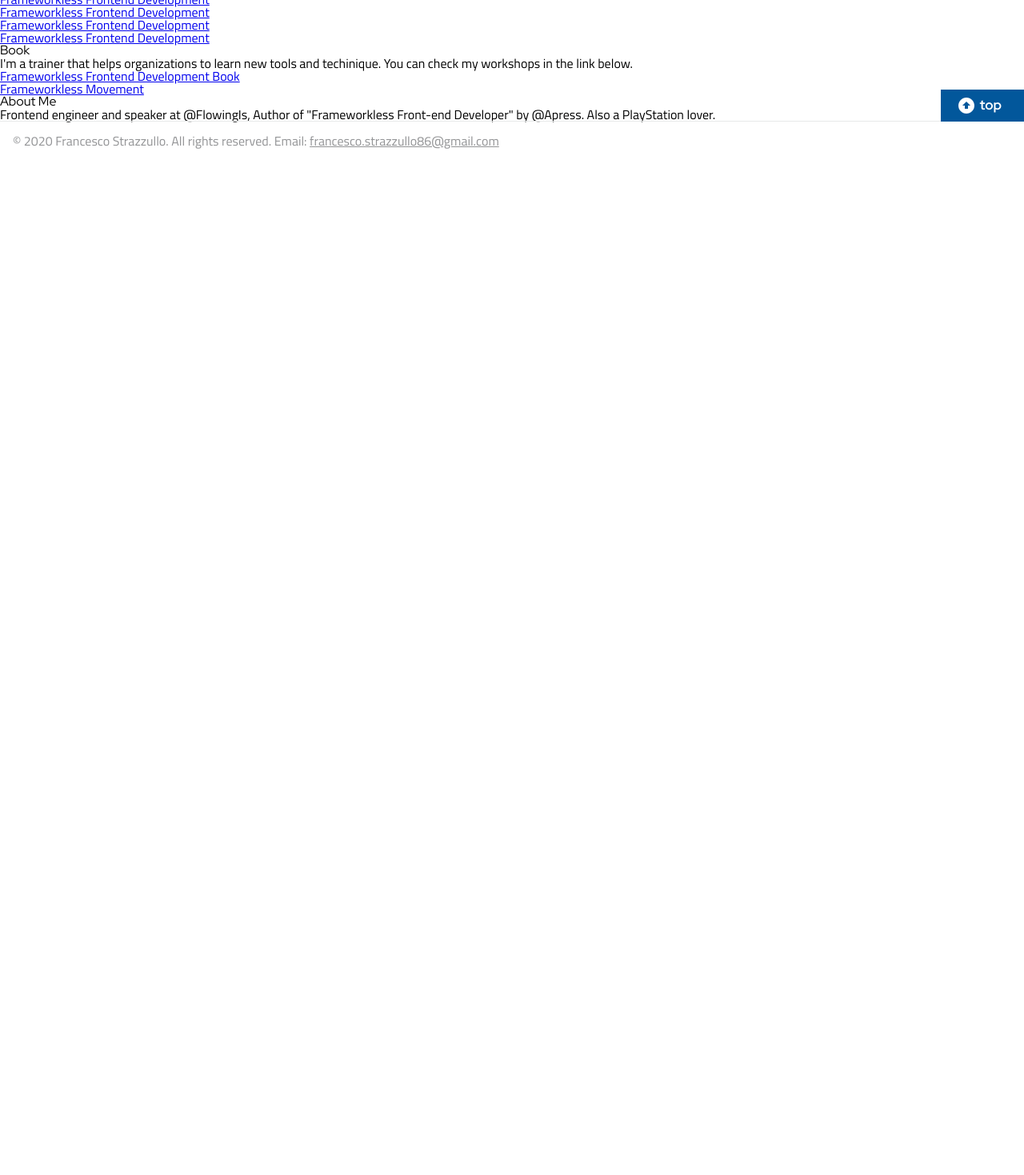
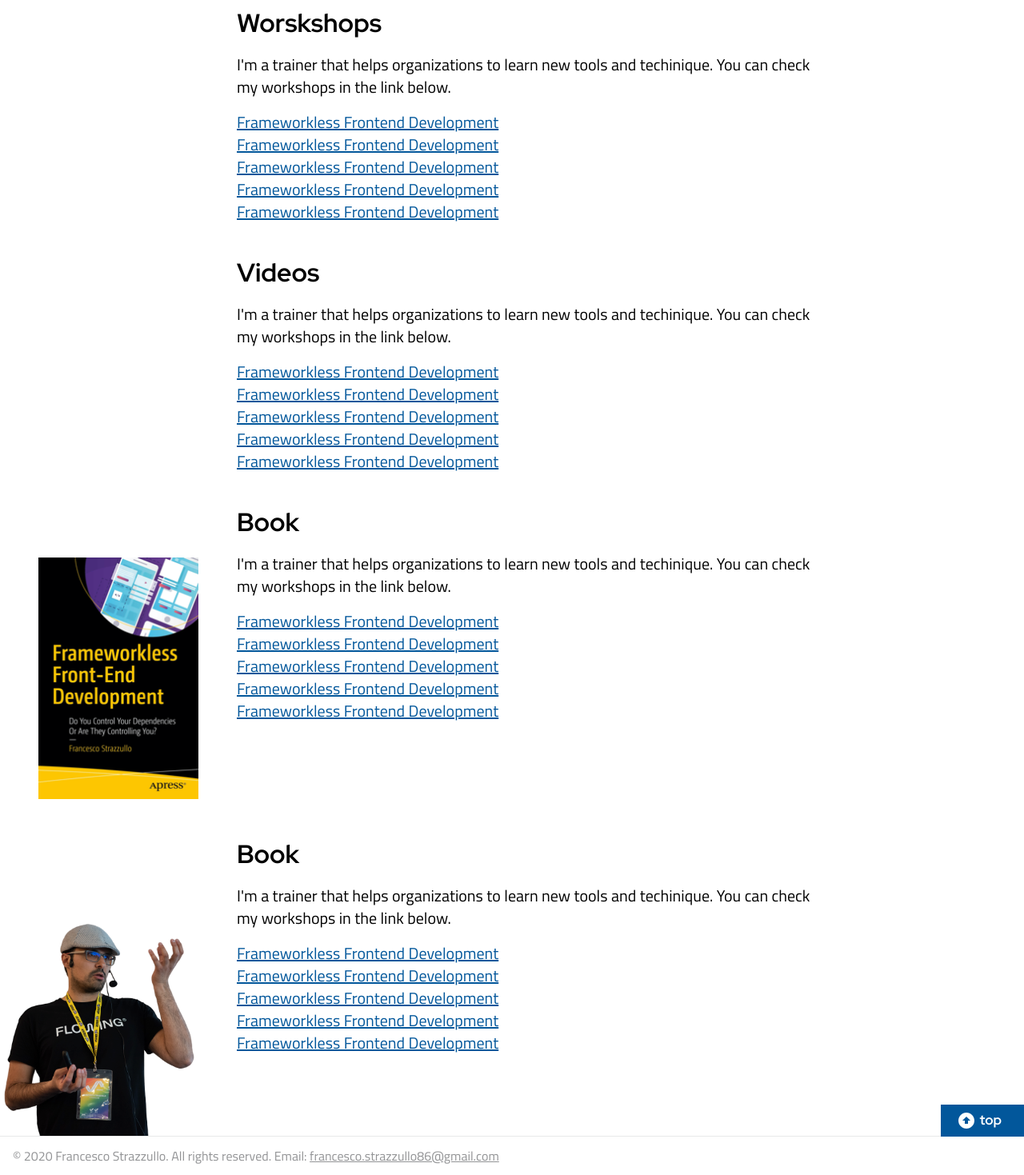
Before and after one commit to francesco-strazzullo/francesco-strazzullo.github.io, a Gatsby site: page / in a window 1280 px wide. Shown: the part 745-2214 px from the top of the page at 80% size. Before the commit the page ends 945 px from the top, so only its background shows below. Built offline with nearby package versions, Linux system fonts and the light colour scheme; Gatsby itself is replaced by a stand-in of ours.

Commit message:
add section component

```diff
--- /dev/null
+++ b/src/components/images/bookImage.js
@@ -0,0 +1,21 @@
+import React from "react"
+import { useStaticQuery, graphql } from "gatsby"
+import Img from "gatsby-image"
+
+const Image = () => {
+  const data = useStaticQuery(graphql`
+    query {
+      placeholderImage: file(relativePath: { eq: "book.png" }) {
+        childImageSharp {
+          fixed(width: 200, height: 302) {
+            ...GatsbyImageSharpFixed
+          }
+        }
+      }
+    }
+  `)
+
+  return <Img fixed={data.placeholderImage.childImageSharp.fixed} />
+}
+
+export default Image
--- /dev/null
+++ b/src/components/images/strazzImage.js
@@ -0,0 +1,21 @@
+import React from "react"
+import { useStaticQuery, graphql } from "gatsby"
+import Img from "gatsby-image"
+
+const Image = () => {
+  const data = useStaticQuery(graphql`
+    query {
+      placeholderImage: file(relativePath: { eq: "strazz-profile.png" }) {
+        childImageSharp {
+          fluid(maxWidth: 300) {
+            ...GatsbyImageSharpFluid
+          }
+        }
+      }
+    }
+  `)
+
+  return <Img fluid={data.placeholderImage.childImageSharp.fluid}  />
+}
+
+export default Image
--- a/src/components/layout.css
+++ b/src/components/layout.css
@@ -55,14 +55,49 @@
 	border-spacing: 0;
 }
 
+body {
+	font-family: 'Titillium Web', sans-serif;
+}
+
+
 /* global fonts */
 
 h1, h2, h3, h4, h5, h6, button {
 	font-family: 'Red Hat Display', sans-serif;
+	margin-bottom: 24px;
 }
 
-body {
-	font-family: 'Titillium Web', sans-serif;
+h2 {
+	font-size: 40px;
+	font-weight: bold;
+}
+
+h3 {
+	font-size: 32px;
+	font-weight: bold;
+}
+
+h4 {
+	font-size: 26px;
+	font-weight: bold;
+}
+
+h5 {
+	font-size: 23px;
+	font-weight: bold;
+}
+h6 {
+	font-size: 22px;
+	font-weight: bold;
+}
+
+p {
+    margin-bottom: 16px;
+}
+
+a {
+	color: var(--color-primary);
+	text-decoration: underline;
 }
 
 /* global variables */
--- /dev/null
+++ b/src/components/section.js
@@ -0,0 +1,27 @@
+import React from "react";
+import PropTypes from "prop-types"
+import styles from "./section.module.css"
+
+const Section = ({ sidebar, hasSidebar, children }) => (
+    <div className={styles.section}>
+        {hasSidebar && <div className={styles.section__sidebar}>
+            {sidebar}
+        </div>}
+        <div className={`${styles.section__body} ${hasSidebar && styles.section__body__withsidebar}`}>
+            {children}
+        </div>
+    </div>
+);
+
+Section.propTypes = {
+    sidebar: PropTypes.node,
+    children: PropTypes.node.isRequired,
+    hasSidebar: PropTypes.bool
+}
+
+Section.defaultProps = {
+    hasSidebar: false,
+    sidebar: null
+}
+
+export default Section;
--- /dev/null
+++ b/src/components/section.module.css
@@ -0,0 +1,28 @@
+.section {
+    margin-bottom: 16px;
+    font-size: 20px;
+    font-family: 'Titillium Web', sans-serif;
+    line-height: 28px;
+    margin-top: 48px;
+    width: 100%;
+    clear: both;
+    display: flex;
+}
+
+.section__body {
+    max-width: 720px;
+    margin-left: 136px;
+    display: inline-block;
+    flex: 1 1;
+}
+
+.section__body__withsidebar {
+    margin-left: 0px;
+}
+
+.section__sidebar {
+    width: 248px;
+    display: inline-block;
+    margin-right: 48px;
+    flex: none;
+}
--- a/src/pages/index.js
+++ b/src/pages/index.js
@@ -1,9 +1,11 @@
 import React from "react"
 import { Link } from "gatsby"
-
 import Layout from "../components/layout"
 import HeaderImage from "../components/images/homeHeaderImage"
+import BookImage from "../components/images/bookImage"
+import StrazzImage from "../components/images/strazzImage"
 import Hero from "../components/hero"
+import Section from "../components/Section"
 import SEO from "../components/seo"
 
 const IndexPage = () => (
@@ -11,7 +13,70 @@
     <SEO title="Home" />
     <Hero title={"Speaker, Trainer and Frontend Engineer"} img={<HeaderImage />} />
 
-    <div>
+    <Section hasSidebar={true}>
+      <h3>Worskshops</h3>
+      <p>I'm a trainer that helps organizations to learn new tools and techinique. You can check my workshops in the link below.</p>
+
+      <ul>
+        <li><Link to="/workshop">Frameworkless Frontend Development</Link></li>
+        <li><Link to="/workshop">Frameworkless Frontend Development</Link></li>
+        <li><Link to="/workshop">Frameworkless Frontend Development</Link></li>
+        <li><Link to="/workshop">Frameworkless Frontend Development</Link></li>
+        <li><Link to="/workshop">Frameworkless Frontend Development</Link></li>
+      </ul>
+    </Section>
+
+    <Section hasSidebar={true}>
+      <h3>Videos</h3>
+      <p>I'm a trainer that helps organizations to learn new tools and techinique. You can check my workshops in the link below.</p>
+
+      <ul>
+        <li><Link to="/workshop">Frameworkless Frontend Development</Link></li>
+        <li><Link to="/workshop">Frameworkless Frontend Development</Link></li>
+        <li><Link to="/workshop">Frameworkless Frontend Development</Link></li>
+        <li><Link to="/workshop">Frameworkless Frontend Development</Link></li>
+        <li><Link to="/workshop">Frameworkless Frontend Development</Link></li>
+      </ul>
+    </Section>
+
+    <Section hasSidebar={true} sidebar={
+      <div style={{textAlign: "right", marginTop: "58px", width: "100%"}}><BookImage /></div>}>
+      <h3>Book</h3>
+      <p>I'm a trainer that helps organizations to learn new tools and techinique. You can check my workshops in the link below.</p>
+
+      <ul>
+        <li><Link to="/workshop">Frameworkless Frontend Development</Link></li>
+        <li><Link to="/workshop">Frameworkless Frontend Development</Link></li>
+        <li><Link to="/workshop">Frameworkless Frontend Development</Link></li>
+        <li><Link to="/workshop">Frameworkless Frontend Development</Link></li>
+        <li><Link to="/workshop">Frameworkless Frontend Development</Link></li>
+      </ul>
+    </Section>
+
+    <Section hasSidebar={true} sidebar={
+      <div style={{height: "350px", position: "relative"}}>
+        <div style={{bottom: "0px", right: "0px", position: "absolute", height: "260px", width: "248px"}}>
+          <StrazzImage />
+        </div>
+      </div>}>
+      <h3>Book</h3>
+      <p>I'm a trainer that helps organizations to learn new tools and techinique. You can check my workshops in the link below.</p>
+
+      <ul>
+        <li><Link to="/workshop">Frameworkless Frontend Development</Link></li>
+        <li><Link to="/workshop">Frameworkless Frontend Development</Link></li>
+        <li><Link to="/workshop">Frameworkless Frontend Development</Link></li>
+        <li><Link to="/workshop">Frameworkless Frontend Development</Link></li>
+        <li><Link to="/workshop">Frameworkless Frontend Development</Link></li>
+      </ul>
+      <br/>
+      <br/>
+      <br/>
+    </Section>
+
+
+
+    {/* <div>
       <h3>Worskshops</h3>
       <p>I'm a trainer that helps organizations to learn new tools and techinique. You can check my workshops in the link below.</p>
 
@@ -37,7 +102,7 @@
     <div>
       <h3>About Me</h3>
       <p>Frontend engineer and speaker at @FlowingIs, Author of "Frameworkless Front-end Developer" by @Apress. Also a PlayStation lover.</p>
-    </div>
+    </div> */}
   </Layout>
 )
 
```
